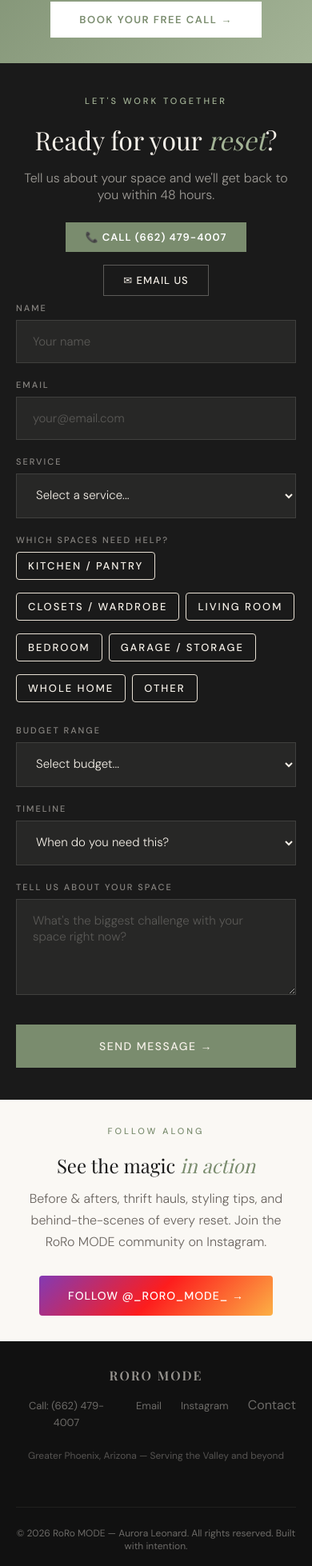
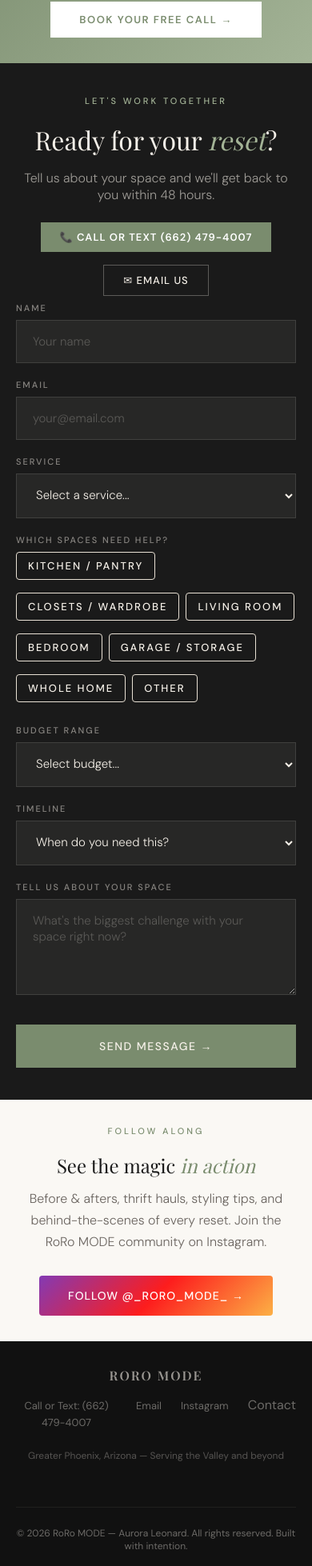
Before and after one commit to TheArtOfSound/roro, a React (Vite) app: page /#/ in a window 390 px wide. Shown: the part 8417-10375 px from the top of the page at 80% size. Built offline with nearby package versions, Linux system fonts and the light colour scheme; no server answers; a web font is replaced by a local one.

Commit message:
fix: call or text on phone number

```diff
--- a/src/pages/Landing.jsx
+++ b/src/pages/Landing.jsx
@@ -1956,7 +1956,7 @@
             </p>
             <div style={{ display: "flex", gap: 16, justifyContent: "center", flexWrap: "wrap", marginTop: 12, marginBottom: 8 }}>
               <a href="tel:+16624794007" style={{ display: "inline-flex", alignItems: "center", gap: 8, padding: "10px 24px", background: "var(--sage)", color: "white", textDecoration: "none", fontFamily: "var(--font-body)", fontSize: 13, fontWeight: 600, letterSpacing: 1, textTransform: "uppercase" }}>
-                📞 Call (662) 479-4007
+                📞 Call or Text (662) 479-4007
               </a>
               <a href="mailto:itsroromode@gmail.com" style={{ display: "inline-flex", alignItems: "center", gap: 8, padding: "10px 24px", border: "1px solid rgba(245,240,232,0.3)", color: "var(--cream)", textDecoration: "none", fontFamily: "var(--font-body)", fontSize: 13, fontWeight: 500, letterSpacing: 1, textTransform: "uppercase" }}>
                 ✉ Email Us
@@ -2105,7 +2105,7 @@
         <div className="rr-footer-inner">
           <div className="rr-footer-brand">RoRo Mode</div>
           <ul className="rr-footer-links">
-            <li><a href="tel:+16624794007">Call: (662) 479-4007</a></li>
+            <li><a href="tel:+16624794007">Call or Text: (662) 479-4007</a></li>
             <li><a href="mailto:itsroromode@gmail.com">Email</a></li>
             <li><a href="https://www.instagram.com/_roro_mode_" target="_blank" rel="noopener noreferrer">Instagram</a></li>
             <li><span role="button" tabIndex={0} onClick={() => scrollTo("contact")}>Contact</span></li>
```
